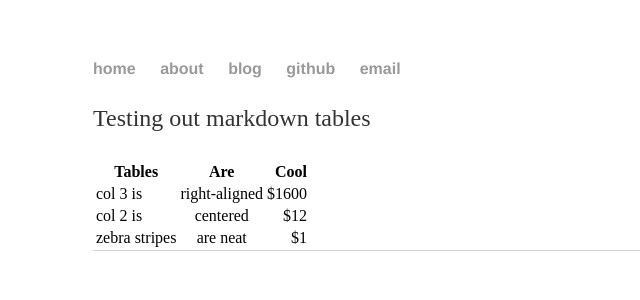
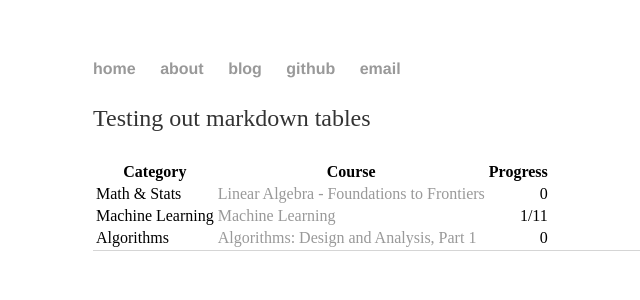
Before and after one commit to aducktyping/aducktyping.github.io, a Jekyll site: the page built from curriculum/index.md, in a window 1280 px wide. Shown: the top 300 px of the page, without its empty margins (99-739 px from the left). Built offline with Jekyll 4.4.1, drawn with Linux system fonts in a browser that asks for light colours.

Commit message:
Update index.md

```diff
--- a/curriculum/index.md
+++ b/curriculum/index.md
@@ -5,8 +5,12 @@ title: My Curriculum
 
 Testing out markdown tables
 
-| Tables        | Are           | Cool  |
-| ------------- |:-------------:| -----:|
-| col 3 is      | right-aligned | $1600 |
-| col 2 is      | centered      |   $12 |
-| zebra stripes | are neat      |    $1 |
+| Category         | Course                                                            | Progress |
+| ---------------  | ------------------------------------------------------------------| --------:|
+| Math & Stats     | [Linear Algebra - Foundations to Frontiers][101]                  |        0 |
+| Machine Learning | [Machine Learning][201]                                           |     1/11 |
+| Algorithms       | [Algorithms: Design and Analysis, Part 1][301]                    |        0 |
+
+[101]: https://www.edx.org/course/linear-algebra-foundations-frontiers-utaustinx-ut-5-04x
+[201]: https://www.coursera.org/learn/machine-learning
+[301]: https://www.coursera.org/learn/algorithm-design-analysis
```
